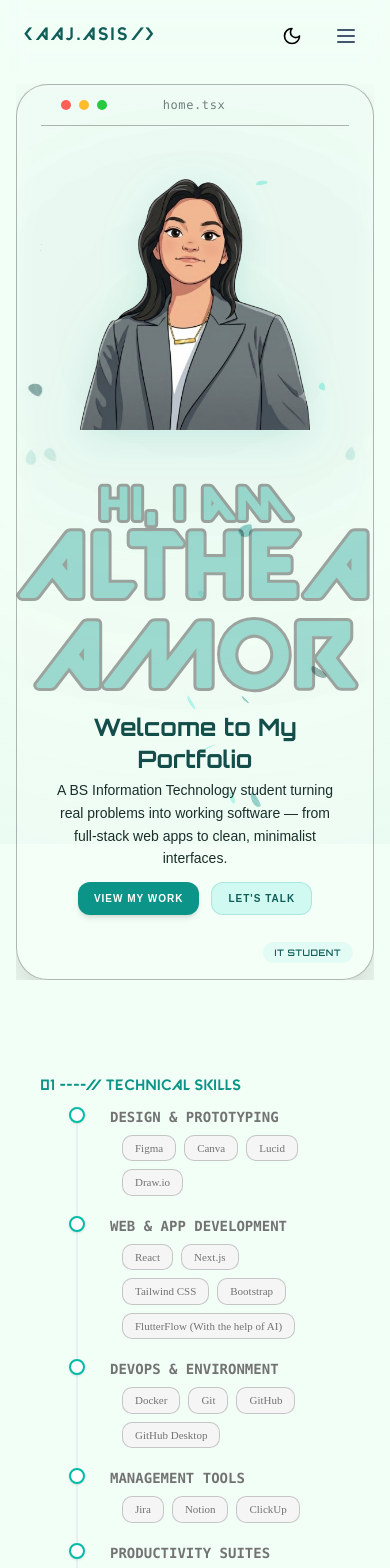
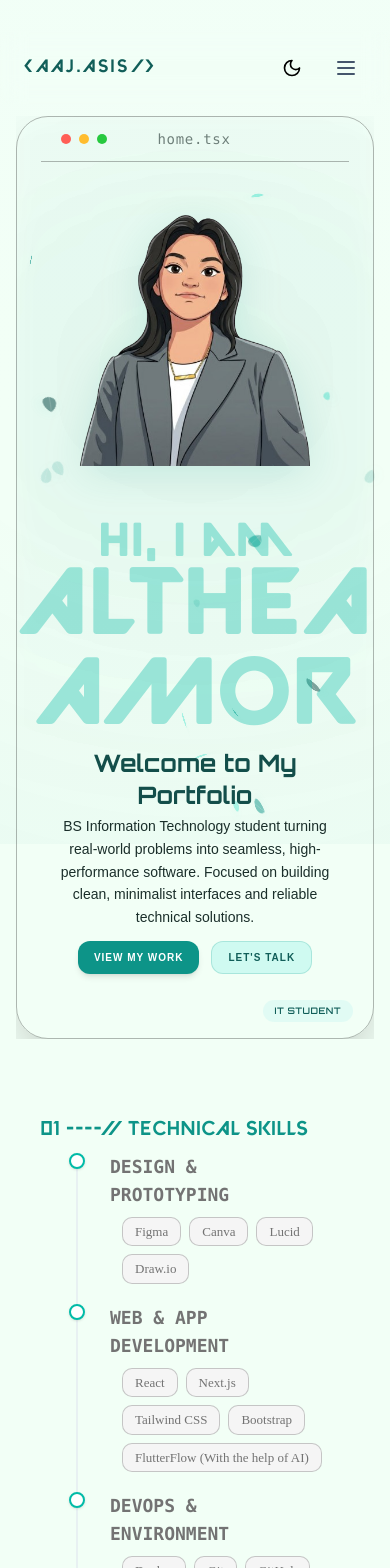
Before and after one commit to AltheaEHEM1/my_portfolio, a Next.js app in the folder my-portfolio/: page / in a window 390 px wide. Shown: the top 1568 px of the page. Built offline with nearby package versions, Linux system fonts and the light colour scheme.

Commit message:
feat: Enhancement of colors and fonts and adjustment of colors in dark and light mode

```diff
--- a/my-portfolio/app/about/hobbies.tsx
+++ b/my-portfolio/app/about/hobbies.tsx
@@ -16,7 +16,7 @@
 				{hobbiesData.map((hobby: Hobby) => (
 					<div
 						key={hobby.id}
-						className="group relative h-80 w-full overflow-hidden rounded-xl shadow-lg cursor-pointer border border-white"
+						className="group relative h-80 w-full overflow-hidden rounded-xl shadow-lg cursor-pointer border border-teal"
 					>
 						<Image
 							src={hobby.image}
--- a/my-portfolio/app/about/page.tsx
+++ b/my-portfolio/app/about/page.tsx
@@ -9,12 +9,12 @@
 		<section className="max-w-7xl mx-auto">
 			<HeaderAbout />
 
-			<p className="text-[15px] pt-20 text-teal font-valorant">
-				{"01 ----// Certificate "}
+			<p className="text-[20px] pt-20 text-teal font-valorant">
+				{"01 ----// Certification "}
 			</p>
 			<Certification />
 
-			<p className="text-[15px] pt-20 text-teal font-valorant">
+			<p className="text-[20px] pt-20 text-teal font-valorant">
 				{"02 ----// Hobbie & Interest "}
 			</p>
 			<Hobbies />
--- a/my-portfolio/app/blog/[slug]/page.tsx
+++ b/my-portfolio/app/blog/[slug]/page.tsx
@@ -1,22 +1,58 @@
-import blogPosts from "@/data/blog.json";
+"use client";
+
+import { motion, animate, useMotionValue, useTransform } from "framer-motion";
+import { useEffect, useState, use } from "react";
 import { notFound } from "next/navigation";
 import Link from "next/link";
 import HeroSection from "@/components/hero/hero";
+import blogPosts from "@/data/blog.json";
 
-export default async function IndividualBlog({
+export default function IndividualBlog({
   params,
 }: {
   params: Promise<{ slug: string }>;
 }) {
-  const { slug } = await params;
+  const { slug } = use(params);
   const post = blogPosts.find((p) => p.id === slug);
+  const [step, setStep] = useState(0);
+
+  // Helper to create typing effect
+  const useTyping = (text: string) => {
+    const count = useMotionValue(0);
+    const rounded = useTransform(count, (latest) => Math.round(latest));
+    const display = useTransform(rounded, (latest) => text.slice(0, latest));
+    const start = () =>
+      animate(count, text.length, {
+        duration: text.length * 0.005,
+        ease: "linear",
+      });
+    return { display, start };
+  };
+
+  const content = useTyping(post?.content || "");
+
+  useEffect(() => {
+    if (post) {
+      const sequence = async () => {
+        setStep(1);
+        await new Promise((r) => setTimeout(r, 200));
+        setStep(2);
+        await new Promise((r) => setTimeout(r, 200));
+        setStep(3);
+        await content.start();
+        setStep(4);
+      };
+      sequence();
+    }
+  }, [post]);
 
   if (!post) {
     notFound();
+    return null;
   }
 
   return (
-    <main className="min-h-screen bg-white dark:bg-slate-950 transition-colors duration-300">
+    <main className="min-h-screen transition-colors duration-300">
       <HeroSection
         image="/assets/bg-hero/contact_bg.png"
         subtitle="----// 002 - KNOWLEDGE BASE"
@@ -24,8 +60,7 @@
         description="Insights, technical deep dives, and reflections."
       />
 
-      <article className="max-w-3xl mx-auto px-6 py-20">
-        {/* Back Navigation */}
+      <article className="max-w-5xl mx-auto px-6 py-20">
         <div className="mb-12">
           <Link
             href="/blog"
@@ -35,20 +70,33 @@
           </Link>
         </div>
 
-        {/* Metadata */}
-        <div className="text-cyan-600 dark:text-cyan-500 font-mono mb-4 text-xs tracking-widest uppercase">
-          {post.category} // {post.date}
-        </div>
+        {step >= 1 && (
+          <motion.div
+            initial={{ opacity: 0, y: 10 }}
+            animate={{ opacity: 1, y: 0 }}
+            className="text-cyan-600 dark:text-cyan-500 font-mono mb-4 text-xs tracking-widest uppercase"
+          >
+            {post.category} // {post.date}
+          </motion.div>
+        )}
 
-        {/* Title */}
-        <h1 className="text-4xl md:text-5xl font-bold mb-8 text-slate-900 dark:text-white">
-          {post.title}
-        </h1>
+        {step >= 2 && (
+          <motion.h1
+            initial={{ opacity: 0, y: 10 }}
+            animate={{ opacity: 1, y: 0 }}
+            className="text-4xl md:text-5xl font-bold mb-8 text-slate-900 dark:text-white"
+          >
+            {post.title}
+          </motion.h1>
+        )}
 
-        {/* Content - Justified Text */}
-        <div className="prose dark:prose-invert prose-slate prose-lg max-w-none text-justify">
-          <p>{post.content}</p>
-        </div>
+        {step >= 3 && (
+          <motion.div
+            className="prose dark:prose-invert font-mono prose-slate prose-lg max-w-none text-justify"
+          >
+            <motion.p>{content.display}</motion.p>
+          </motion.div>
+        )}
       </article>
     </main>
   );
--- a/my-portfolio/app/blog/page.tsx
+++ b/my-portfolio/app/blog/page.tsx
@@ -18,7 +18,7 @@
 				{blogPosts.map((post) => (
 					<article
 					key={post.id}
-					className="group flex flex-col border border-slate-200 dark:border-slate-800 bg-white dark:bg-slate-950 p-6 rounded-xl transition-all duration-300 hover:shadow-lg hover:shadow-cyan-500/10 hover:border-cyan-500/50"
+					className="group flex flex-col border border-slate-200 dark:border-slate-800 p-6 rounded-xl transition-all duration-300 hover:shadow-lg hover:shadow-cyan-500/10 hover:border-cyan-500/50"
 					>
 					{/* Category and Date */}
 					<div className="text-cyan-600 dark:text-cyan-500 text-xs font-semibold tracking-wider mb-3 uppercase">
@@ -31,7 +31,7 @@
 					</h2>
 
 					{/* Excerpt */}
-					<p className="text-slate-600 dark:text-slate-400 text-sm leading-relaxed mb-6 flex-grow">
+					<p className="text-slate-600 dark:text-slate-400 text-sm font-mono leading-relaxed mb-6 flex-grow">
 						{post.excerpt}
 					</p>
 
@@ -46,12 +46,7 @@
 					</article>
 				))}
 				</div>
-
 		</section>
-
-
-
-
     </main>
   );
 };
--- a/my-portfolio/app/contact/contact-form.tsx
+++ b/my-portfolio/app/contact/contact-form.tsx
@@ -3,7 +3,7 @@
 import { useActionState, useEffect, useState } from "react";
 import { submitContact } from "./actions";
 import { SubmitButton } from "./submit-button";
-import { toast } from "sonner"; // 1. Import toast
+import { toast } from "sonner";
 
 const ContactForm = () => {
     const [formData, setFormData] = useState({
--- a/my-portfolio/app/contact/page.tsx
+++ b/my-portfolio/app/contact/page.tsx
@@ -15,13 +15,13 @@
 			/>
 
 			<section>
-				<p className="text-[15px] pt-5 text-teal font-valorant">
+				<p className="text-[20px] py-5 text-teal font-valorant">
 					{"01 ----// CONTACT ME FORM"}
 				</p>
 
 				<ContactForm />
 
-				<p className="text-[15px] pt-20 text-teal font-valorant">
+				<p className="text-[20px] pt-20 text-teal font-valorant">
 					{"02 ----// CONTACT ME THROUGH"}
 				</p>
 
--- a/my-portfolio/app/home/intro-page.tsx
+++ b/my-portfolio/app/home/intro-page.tsx
@@ -7,35 +7,23 @@
 	return (
 		<div className="relative mt-3 flex items-center justify-center overflow-hidden">
 			{/* Background Glow */}
-			<div
-				className="absolute left-1/2 -translate-x-1/2 -translate-y-1/2 rounded-full blur-[140px] pointer-events-none opacity-70 w-150 h-100"
-				style={{ backgroundColor: "var(--teal-pale, rgba(20,184,166,0.15))" }}
-			/>
+			<div className="absolute left-1/2 -translate-x-1/2 -translate-y-1/2 rounded-full blur-[140px] pointer-events-none opacity-70 w-150 h-100 bg-teal-pale" />
 
 			<div
-				className="relative z-10 w-full max-w-7xl mx-auto border shadow-2xl backdrop-blur-md px-6 sm:px-12 pb-12 md:pb-6 flex flex-col justify-between min-h-auto mt-0"
-				style={{
-					backgroundColor: "rgba(255, 255, 255, 0.15)",
-					borderColor: "var(--border, rgba(255,255,255,0.25))",
-					borderRadius: "2rem",
-				}}
-			>
+				className="relative z-10 w-full max-w-7xl mx-auto border border-border bg-glass-light dark:bg-glass-dark backdrop-blur-md shadow-2xl px-6 sm:px-12 pb-12 md:pb-6 rounded-[2rem] flex flex-col justify-between min-h-auto mt-0"
+				>
 				{/* Title Bar */}
-				<div
-					className="title-bar flex items-center justify-between px-5 py-3 border-b z-10"
-					style={{ borderColor: "var(--border, rgba(255,255,255,0.2))" }}
-				>
+				<div className="title-bar flex items-center justify-between px-5 py-3 border-b border-border z-10">
 					<div className="flex items-center gap-2">
 						<span className="w-2.5 h-2.5 rounded-full bg-[#ff5f56]"></span>
 						<span className="w-2.5 h-2.5 rounded-full bg-[#ffbd2e]"></span>
 						<span className="w-2.5 h-2.5 rounded-full bg-[#27c93f]"></span>
 					</div>
-					<span
-						className="text-xs font-mono tracking-wider opacity-60"
-						style={{ color: "var(--text, #1a2e2a)" }}
-					>
+
+					<span className="text-sm font-mono tracking-wider text-text opacity-60">
 						home.tsx
 					</span>
+
 					<div className="w-12"></div>
 				</div>
 
@@ -56,37 +44,17 @@
 
 					{/* Text and Buttons (Right Side) */}
 					<div className="md:col-span-8 flex flex-col items-center md:items-start text-center md:text-left pb-4 order-2 px-2">
-						<div
-							className="relative z-0 opacity-35 font-black tracking-widest mt-8 pointer-events-none select-none"
-							style={{ fontFamily: "var(--font-valorant, sans-serif)" }}
-						>
+						<div className="relative z-0 opacity-35 font-black tracking-widest mt-8 pointer-events-none select-none font-valorant">
 							<div className="flex flex-col">
-								<h2
-									className="text-teal-600"
-									style={{
-										fontSize: "45px",
-										WebkitTextStroke: "6px #000000",
-										paintOrder: "stroke fill",
-										lineHeight: "1",
-										fontFamily: "var(--font-valorant, sans-serif)",
-									}}
-								>
-									hi, i am
+								<h2 className="text-teal-500 dark:text-teal-300 text-stroke-black dark:text-stroke-white paint-order-stroke text-[45px] leading-[1]">
+								hi, i am
 								</h2>
 
-								<h1
-									className="text-teal-600"
-									style={{
-										fontSize: "90px",
-										WebkitTextStroke: "6px #000000",
-										paintOrder: "stroke fill",
-										lineHeight: "1",
-									}}
-								>
-									ALTHEA AMOR
+								<h1 className="text-teal-500 dark:text-teal-300 text-stroke-black dark:text-stroke-white paint-order-stroke text-[90px] leading-[1]">
+								ALTHEA AMOR
 								</h1>
 							</div>
-						</div>
+							</div>
 						<h5 className="text-2xl font-bold font-orbitron text-teal-dark mb-1">
 							Welcome to My Portfolio
 						</h5>
@@ -96,10 +64,9 @@
 								color: "var(--text, #1a2e2a)",
 							}}
 						>
-							A BS Information Technology student turning real problems into
-							working software — from full-stack web apps to clean, minimalist
-							interfaces.
+							BS Information Technology student turning real-world problems into seamless, high-performance software. Focused on building clean, minimalist interfaces and reliable technical solutions.
 						</p>
+
 
 						<div className="flex flex-row gap-3 pt-3 w-full justify-center md:justify-start max-w-sm">
 							<Link
--- a/my-portfolio/app/home/skill-categories.tsx
+++ b/my-portfolio/app/home/skill-categories.tsx
@@ -15,15 +15,13 @@
 			{/* Timeline Wrapper */}
 			<div className="relative border-l-2 border-slate-200/60 dark:border-slate-800 pl-8 ml-3 space-y-5">
 				{data.map((item: SkillCategory) => (
-					// Use item.category as the unique key
 					<div key={item.category} className="relative group">
-						{/* Timeline Node / Indicator */}
 						<div className="absolute -left-10.25 flex items-center justify-center">
 							<div className="w-4 h-4 rounded-full border-2 border-teal-500 bg-white dark:bg-slate-950 group-hover:bg-teal-500 transition-all duration-300 ring-4 ring-transparent group-hover:ring-teal-500/20 shadow-sm" />
 						</div>
 						{/* Content Container */}
 						<div className="space-y-2 transform transition-all duration-300 group-hover:translate-x-1">
-							<h5 className="text-sm font-bold font-mono uppercase text-muted-foreground group-hover:text-teal transition-colors duration-200">
+							<h5 className="text-lg font-bold font-mono uppercase text-muted-foreground group-hover:text-teal transition-colors duration-200">
 								{item.category}
 							</h5>
 
@@ -32,7 +30,7 @@
 								{item.items.map((skill: string) => (
 									<span
 										key={skill}
-										className="cursor-default rounded-lg px-3 py-1 text-[11px] font-medium transition-all duration-200 ease-in-out bg-muted text-muted-foreground border border-border/70 hover:-translate-y-0.5 hover:border-teal/40 hover:text-teal hover:bg-teal-pale"
+										className="cursor-default rounded-lg px-3 py-1 text-[13px] transition-all duration-200 ease-in-out bg-muted text-muted-foreground border border-border/70 hover:-translate-y-0.5 hover:border-teal/40 hover:text-teal hover:bg-teal-pale"
 									>
 										{skill}
 									</span>
--- a/my-portfolio/app/layout.tsx
+++ b/my-portfolio/app/layout.tsx
@@ -6,8 +6,8 @@
     Rajdhani,
     Space_Mono,
 } from "next/font/google";
+import { Toaster } from "sonner"; // Added import
 import "./globals.css";
-import { Toaster } from "sonner";
 
 import MatrixBackground from "../components/background/hero-background";
 import Footer from "../components/footer/footer";
@@ -80,32 +80,35 @@
                 />
             </head>
             <body className="min-h-full flex flex-col relative bg-background text-foreground">
+                <Toaster richColors position="top-right" />
+
                 {/* Background Design */}
                 <MatrixBackground />
 
-				{/* Navbar */}
-				<div id="global-nav-header">
+                {/* Navbar - Fixed and Sticky */}
+                <div id="global-nav-header" className="sticky top-0 z-50">
                     <NavHeader />
                 </div>
 
-				{/* Main Content Safe Layer */}
-				<main className="relative z-10 mb-10">
+                {/* Main Content */}
+                <main className="relative z-10 mb-10 flex-grow">
                     <PageAnimateProvider>
                         <div className="w-full">{children}</div>
                     </PageAnimateProvider>
                 </main>
 
-				{/* Scroll to Top Button */}
-				<div id="global-scroll-to-top">
+                {/* Scroll to Top */}
+                <div
+					id="global-scroll-to-top"
+					className="flex pt-10 justify-center"
+					>
 						<ScrollToTop />
 				</div>
 
                 {/* Footer */}
-				<footer id="global-footer" className="mt-auto">
+                <footer id="global-footer" className="mt-auto relative z-10">
                     <Footer />
                 </footer>
-
-				<Toaster richColors position="top-right" />
             </body>
         </html>
     );
--- a/my-portfolio/app/loading.tsx
+++ b/my-portfolio/app/loading.tsx
@@ -15,7 +15,7 @@
     return <ProjectsSkeleton />;
   } else if (pathname === "/contact") {
     return <ContactSkeleton />;
-  } else if (pathname === "/blog") {
+  } else if (pathname?.startsWith("/blog")) {
     return <BlogSkeleton />;
   }
 
@@ -255,11 +255,33 @@
 function BlogSkeleton() {
   return (
     <div className="w-full px-4 md:px-0">
+      {/* Hero Section Skeleton */}
       <div className="w-full text-center py-15 relative overflow-hidden h-40 flex flex-col items-center justify-center">
         <Skeleton className="absolute inset-0 h-full w-full" />
         <Skeleton className="h-8 w-40 rounded-xl z-20 mb-2" />
         <Skeleton className="h-4 w-64 rounded-lg z-20" />
       </div>
+
+      {/* Blog Posts Grid Skeleton */}
+      <section className="max-w-6xl mx-auto px-6 py-20">
+        <div className="grid grid-cols-1 md:grid-cols-2 lg:grid-cols-3 gap-8">
+          {[1, 2, 3, 4, 5, 6].map((i) => (
+            <div
+              key={i}
+              className="flex flex-col border border-slate-200 dark:border-slate-800 p-6 rounded-xl h-[280px]"
+            >
+              <Skeleton className="h-3 w-32 mb-4 rounded-md" />
+              <Skeleton className="h-6 w-3/4 mb-4 rounded-md" />
+              <div className="space-y-2 mb-6 flex-grow">
+                <Skeleton className="h-4 w-full rounded-md" />
+                <Skeleton className="h-4 w-full rounded-md" />
+                <Skeleton className="h-4 w-5/6 rounded-md" />
+              </div>
+              <Skeleton className="h-4 w-24 rounded-md" />
+            </div>
+          ))}
+        </div>
+      </section>
     </div>
   );
 }
--- a/my-portfolio/app/page.tsx
+++ b/my-portfolio/app/page.tsx
@@ -13,7 +13,7 @@
 
 			<section className="max-w-7xl mx-auto">
 				{/* Skills Section remains the same */}
-				<p className="text-[15px] pt-20 text-teal font-valorant">
+				<p className="text-[20px] pt-15 text-teal font-valorant">
 					{"01 ----// TECHNICAL SKILLS "}
 				</p>
 				<div className="grid lg:grid-cols-12 items-center w-full">
@@ -32,7 +32,7 @@
 
 					{/* Left Column (Experience) */}
 					<div className="lg:col-span-6 px-4">
-						<p className="text-[15px] mb-2 text-teal font-valorant text-center">
+						<p className="text-[20px] mb-2 text-teal font-valorant text-center">
 							{"02 ----// EXPERIENCES "}
 						</p>
 						<Experience />
@@ -40,7 +40,7 @@
 
 					{/* Right Column (Education) */}
 					<div className="lg:col-span-6 px-4">
-						<p className="text-[15px] mb-2 text-teal font-valorant text-center">
+						<p className="text-[20px] mb-2 text-teal font-valorant text-center">
 							{"03 ----// EDUCATION "}
 						</p>
 						<Education />
```
Also changed, not shown: my-portfolio/app/about/header-about.tsx (+26 -39 lines). Lines whose indentation alone changed are shown as unchanged.
